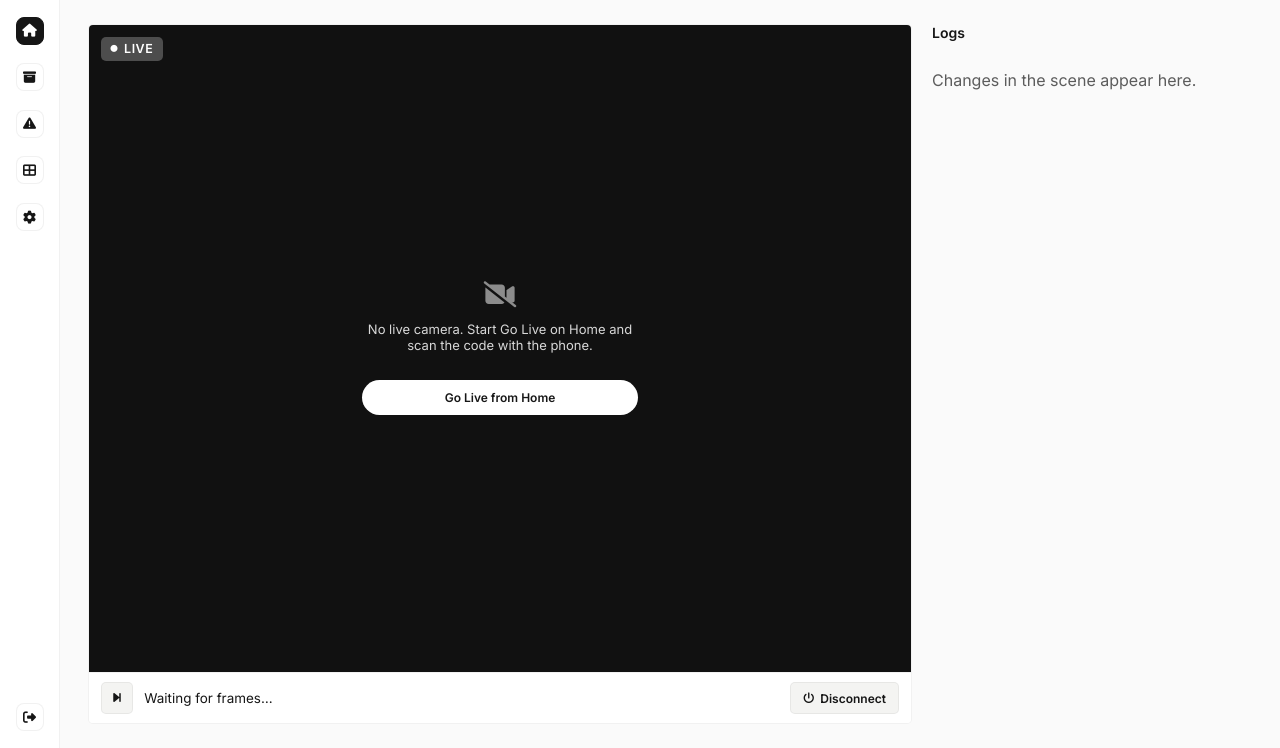
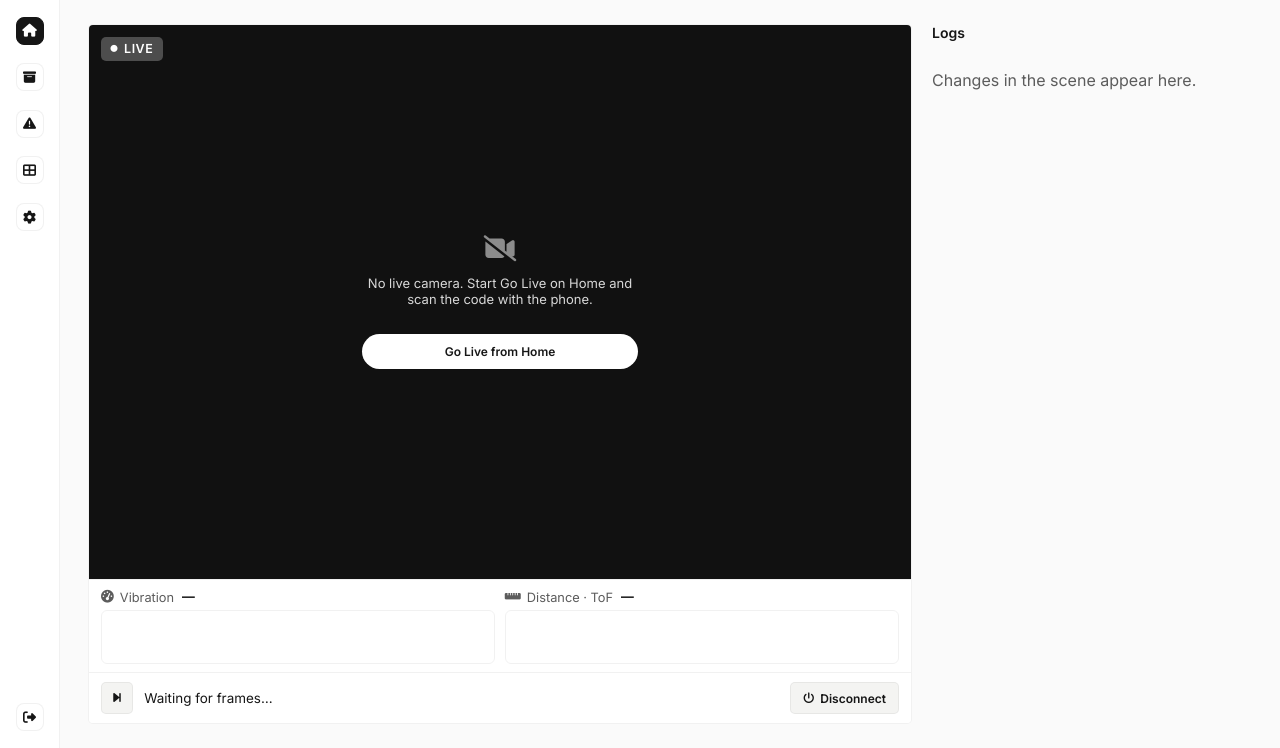
Before and after one commit to Bonaparte003/Smart-Accident-System-Monitoring-SAMS-, a Django app: page /live/ in a window 1280 px wide. Shown: the part 52-800 px from the top of the page. Run offline with Django 5.2, Linux system fonts and the light colour scheme; the visitor is signed in with stand-in values (Sample User, id 1); data that the repository does not hold is empty; some libraries are stand-ins or nearby versions.

Commit message:
moved the pins for LEDs for a less clustered look + added Vibration display on the live space

```diff
--- a/monitoring/services/control_center.py
+++ b/monitoring/services/control_center.py
@@ -181,15 +181,53 @@ def _live_decision(
     detected = bool(vision.get("worker_detected"))
     distance_m = measured_distance(vision) if detected else None
     speed, approaching = observe_motion(distance_m, detected)
+    stream = get_stream()
     if machine_on is None:
-        machine_on = get_stream().machine_on
-    return classify(
+        machine_on = stream.machine_on
+    decision = classify(
         vision,
         vibration,
         machine_on=machine_on,
         speed=speed,
         approaching=approaching,
     )
+    if stream.is_live:
+        apply_proximity(decision, _tof_reading())
+    return decision
+
+
+def _tof_reading() -> float | None:
+    try:
+        from hardware.tof import get_tof
+
+        return get_tof().read_metres()
+    except Exception:
+        return None
+
+
+def proximity_limit_m() -> float:
+    from .distance_estimation import load_calib
+
+    try:
+        return float(load_calib()["tof_near_m"])
+    except (OSError, ValueError, KeyError):
+        return 1.5
+
+
+def apply_proximity(decision: dict[str, Any], tof_m: float | None) -> dict[str, Any]:
+    """Raise the decision to CAUTION when the ToF sees something inside its range.
+
+    The sensor cannot tell a person from an object, so a close reading never
+    lowers a level and never reaches DANGER on its own.
+    """
+    if tof_m is None or not 0.05 < tof_m <= proximity_limit_m():
+        return decision
+    finding = f"Object {tof_m:.2f} m from the sensor"
+    level, reason = apply_scene_events(str(decision["label"]), decision.get("reason") or "", [("CAUTION", finding)])
+    decision["label"] = level
+    decision["reason"] = reason
+    decision["proximity_m"] = round(float(tof_m), 3)
+    return decision
 
 
 def assemble(
--- a/monitoring/static/monitoring/css/app.css
+++ b/monitoring/static/monitoring/css/app.css
@@ -780,7 +780,10 @@ body {
   line-height: 1.45;
 }
 
-#vib-canvas {
+.tof-card { margin-top: 1rem; }
+
+#vib-canvas,
+#tof-canvas {
   width: 100%;
   height: auto;
   border-radius: 8px;
--- a/monitoring/static/monitoring/css/review.css
+++ b/monitoring/static/monitoring/css/review.css
@@ -1100,6 +1100,35 @@ body.has-chapters .live-frame { position: absolute; inset: 0; }
   font: 600 12px var(--font);
 }
 .controls .live-stop i { font-size: 11px; }
+.sensor-strip {
+  display: grid;
+  grid-template-columns: repeat(2, minmax(0, 1fr));
+  gap: 0.6rem;
+  padding: 0.55rem 0.75rem;
+  border-top: 1px solid var(--line);
+  background: #ffffff;
+}
+.sensor-panel header {
+  display: flex;
+  align-items: baseline;
+  gap: 0.5rem;
+  margin-bottom: 0.3rem;
+  font-size: 0.8rem;
+}
+.sensor-name { color: #5c5c5c; display: inline-flex; align-items: center; gap: 6px; }
+.sensor-panel strong { font-variant-numeric: tabular-nums; }
+.sensor-panel strong.is-bad { color: var(--danger); }
+.sensor-panel em { color: #8c8c8c; font-style: normal; font-size: 0.75rem; margin-left: auto; }
+.sensor-panel canvas {
+  display: block;
+  width: 100%;
+  height: 54px;
+  border: 1px solid var(--line);
+  border-radius: 6px;
+}
+@media (max-width: 720px) {
+  .sensor-strip { grid-template-columns: minmax(0, 1fr); }
+}
 .ov-status {
   background: #ffffff;
   border: 1px solid var(--line);
--- a/monitoring/static/monitoring/js/app.js
+++ b/monitoring/static/monitoring/js/app.js
@@ -1,6 +1,6 @@
 import { initControlCenter } from "./control.js?v=live2";
 import { initVisionLab } from "./vision.js?v=alert1";
-import { initVibrationLab } from "./vibration.js?v=uploadlive1";
+import { initVibrationLab } from "./vibration.js?v=tof1";
 import { setSoundEnabled } from "./sounds.js?v=control1";
 
 const pages = ["control", "vision", "vibration", "logs"];
--- a/monitoring/templates/monitoring/review/base.html
+++ b/monitoring/templates/monitoring/review/base.html
@@ -10,7 +10,7 @@
   <link rel="preconnect" href="https://fonts.gstatic.com" crossorigin />
   <link href="https://fonts.googleapis.com/css2?family=Inter:wght@400;500;600;700&display=swap" rel="stylesheet" />
   <link rel="stylesheet" href="https://cdnjs.cloudflare.com/ajax/libs/font-awesome/6.5.2/css/all.min.css" />
-  <link rel="stylesheet" href="{% static 'monitoring/css/review.css' %}?v=34" />
+  <link rel="stylesheet" href="{% static 'monitoring/css/review.css' %}?v=35" />
   <script>
     try {
       if (localStorage.getItem("sams-nav") === "open") document.documentElement.classList.add("nav-open");
--- a/monitoring/templates/monitoring/review/live.html
+++ b/monitoring/templates/monitoring/review/live.html
@@ -15,6 +15,24 @@
         <span class="pill live-pill" id="live-pill"><i class="fa-solid fa-circle" aria-hidden="true"></i> LIVE</span>
         <span class="pill" id="live-level" hidden></span>
       </div>
+    </div>
+    <div class="sensor-strip">
+      <section class="sensor-panel">
+        <header>
+          <span class="sensor-name"><i class="fa-solid fa-gauge-high" aria-hidden="true"></i> Vibration</span>
+          <strong id="vib-state">—</strong>
+          <em id="vib-score"></em>
+        </header>
+        <canvas id="vib-wave" width="640" height="90"></canvas>
+      </section>
+      <section class="sensor-panel">
+        <header>
+          <span class="sensor-name"><i class="fa-solid fa-ruler-horizontal" aria-hidden="true"></i> Distance · ToF</span>
+          <strong id="tof-value">—</strong>
+          <em id="tof-note"></em>
+        </header>
+        <canvas id="tof-wave" width="640" height="90"></canvas>
+      </section>
     </div>
     <div class="controls">
       <button type="button" id="live-back" aria-label="Back to live" title="Back to live" hidden>
@@ -149,12 +167,108 @@
     poll();
   });
 
+  const TOF_HISTORY = 90;
+  const tofHistory = [];
+
+  function blankCanvas(id) {
+    const canvas = document.getElementById(id);
+    const ctx = canvas.getContext("2d");
+    ctx.clearRect(0, 0, canvas.width, canvas.height);
+    ctx.fillStyle = "#fafaf8";
+    ctx.fillRect(0, 0, canvas.width, canvas.height);
+    return { ctx, w: canvas.width, h: canvas.height };
+  }
+
+  function drawVibration(series) {
+    const { ctx, w, h } = blankCanvas("vib-wave");
+    if (!series) return;
+    const lanes = [
+      { key: "x", color: "#1f6feb", y0: h * 0.2 },
+      { key: "y", color: "#1a7f4b", y0: h * 0.5 },
+      { key: "z", color: "#c9372c", y0: h * 0.8 },
+    ];
+    for (const { key, color, y0 } of lanes) {
+      const arr = series[key] || [];
+      if (arr.length < 2) continue;
+      const min = Math.min(...arr);
+      const span = Math.max(Math.max(...arr) - min, 1e-6);
+      ctx.beginPath();
+      arr.forEach((v, i) => {
+        const x = (i / (arr.length - 1)) * (w - 16) + 8;
+        const y = y0 - ((v - min) / span - 0.5) * (h * 0.24);
+        if (i === 0) ctx.moveTo(x, y);
+        else ctx.lineTo(x, y);
+      });
+      ctx.strokeStyle = color;
+      ctx.lineWidth = 1.5;
+      ctx.stroke();
+    }
+  }
+
+  function drawTof(nearM) {
+    const { ctx, w, h } = blankCanvas("tof-wave");
+    const pad = 8;
+    const values = tofHistory.filter((v) => v != null);
+    const top = Math.max(2, nearM || 0, ...values) * 1.1;
+    const yOf = (v) => h - pad - (v / top) * (h - pad * 2);
+    const xOf = (i) => (i / (TOF_HISTORY - 1)) * (w - pad * 2) + pad;
+    if (nearM) {
+      ctx.strokeStyle = "#e6a100";
+      ctx.setLineDash([5, 5]);
+      ctx.beginPath();
+      ctx.moveTo(pad, yOf(nearM));
+      ctx.lineTo(w - pad, yOf(nearM));
+      ctx.stroke();
+      ctx.setLineDash([]);
+    }
+    const offset = TOF_HISTORY - tofHistory.length;
+    ctx.strokeStyle = "#1f6feb";
+    ctx.lineWidth = 1.8;
+    ctx.beginPath();
+    let drawing = false;
+    tofHistory.forEach((v, i) => {
+      if (v == null) {
+        drawing = false;
+        return;
+      }
+      if (drawing) ctx.lineTo(xOf(offset + i), yOf(v));
+      else ctx.moveTo(xOf(offset + i), yOf(v));
+      drawing = true;
+    });
+    ctx.stroke();
+  }
+
+  function paintSensors(data) {
+    const vib = data.vibration || {};
+    const vibState = document.getElementById("vib-state");
+    vibState.textContent = vib.label || "Not streaming";
+    vibState.className = vib.abnormal ? "is-bad" : "";
+    document.getElementById("vib-score").textContent =
+      vib.anomaly_score != null ? `anomaly ${Number(vib.anomaly_score).toFixed(2)}` : "";
+    drawVibration(vib.series);
+
+    const tof = data.tof || {};
+    const metres = tof.available ? tof.distance_m : null;
+    tofHistory.push(metres);
+    if (tofHistory.length > TOF_HISTORY) tofHistory.shift();
+    document.getElementById("tof-value").textContent = metres != null ? `${metres.toFixed(2)} m` : "No signal";
+    const usedSource = (data.vision || {}).distance_source;
+    const note = document.getElementById("tof-note");
+    if (metres == null) note.textContent = tof.enabled === false ? "disabled" : "";
+    else if ((data.fusion || {}).proximity_m != null) note.textContent = "too close · caution";
+    else if (usedSource === "tof") note.textContent = "used in decision";
+    else if (tof.near_m != null && metres > tof.near_m) note.textContent = `beyond ${tof.near_m.toFixed(1)} m`;
+    else note.textContent = "clear";
+    drawTof(tof.near_m);
+  }
+
   async function poll() {
     if (busy) return;
     busy = true;
     try {
       const res = await fetch("/api/control/live/");
       const data = await res.json();
+      if (data.tof || data.vibration) paintSensors(data);
       const camera = data.camera || {};
       if (!camera.live) {
         noCamera("No live camera. Start Go Live on Home and scan the code with the phone.", true);
--- a/monitoring/views.py
+++ b/monitoring/views.py
@@ -8,7 +8,7 @@ from django.templatetags.static import static
 from django.views.decorators.csrf import csrf_exempt
 from django.views.decorators.http import require_GET, require_http_methods
 
-from hardware import get_buzzer, get_camera, get_leds, get_stream
+from hardware import get_buzzer, get_camera, get_leds, get_stream, get_tof
 from hardware.stream import apply_risk_actuators
 from hardware.wifi_camera import guess_lan_ip
 
@@ -28,6 +28,7 @@ from .services.fusion_inference import (
     get_model,
     predict_fusion,
 )
+from .services import distance_estimation
 from .services import ppe_inference as ppe
 from .services import vibration_inference as vib
 from .services import vision_inference as vision
@@ -325,7 +326,10 @@ def _control_payload(vision: dict | None, *, actuate: bool) -> dict:
     vibration = _live_vibration_result() if stream.is_live else None
     payload = assemble_control(vision, vibration, actuate=actuate and stream.is_live)
     payload["hardware"] = stream.status()
-    if vibration is None:
+    payload["tof"] = _tof_status()
+    if vibration is not None:
+        payload["vibration"]["series"] = vibration.get("series")
+    else:
         payload["vibration"] = {
             "label": None,
             "ready": False,
@@ -446,10 +450,11 @@ def vibration_predict(request):
 
 @require_GET
 def vibration_live(request):
-    """Poll the latest live MPU6050 window prediction."""
+    """Poll the latest live MPU6050 window prediction, plus the ToF reading."""
     stream = get_stream()
+    tof = _tof_status()
     if not stream.is_live:
-        return JsonResponse({"error": "Not in live mode", "hardware": stream.status()}, status=400)
+        return JsonResponse({"error": "Not in live mode", "hardware": stream.status(), "tof": tof}, status=400)
     cached = stream.last_prediction()
     result = _live_vibration_result()
     if result is None:
@@ -458,9 +463,19 @@ def vibration_live(request):
                 "ready": False,
                 "hardware": stream.status(),
                 "last": cached,
+                "tof": tof,
             }
         )
-    return JsonResponse({"ready": True, **result})
+    return JsonResponse({"ready": True, **result, "tof": tof})
+
+
+def _tof_status() -> dict:
+    status = get_tof().status()
+    try:
+        status["near_m"] = float(distance_estimation.load_calib()["tof_near_m"])
+    except (OSError, ValueError, KeyError):
+        status["near_m"] = None
+    return status
 
 
 @require_GET
```
Also changed, not shown: hardware/tools/buzzer_test.py (+42 -24 lines), hardware/tools/led_test.py (+5 -5 lines), monitoring/static/monitoring/js/vibration.js (+77 -0 lines), monitoring/templates/monitoring/app.html (+14 -2 lines), README.md, hardware/README.md, 3 other files.
